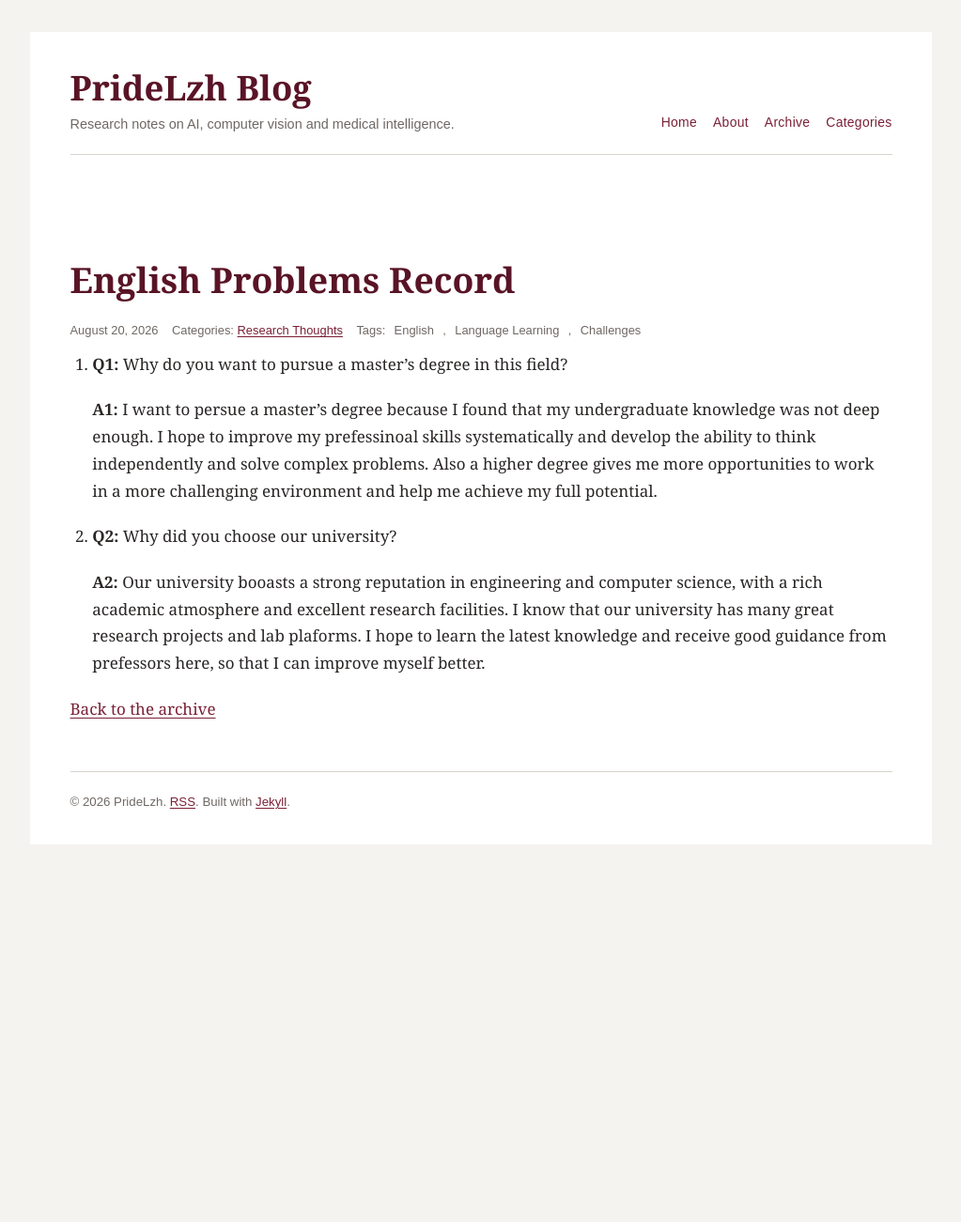
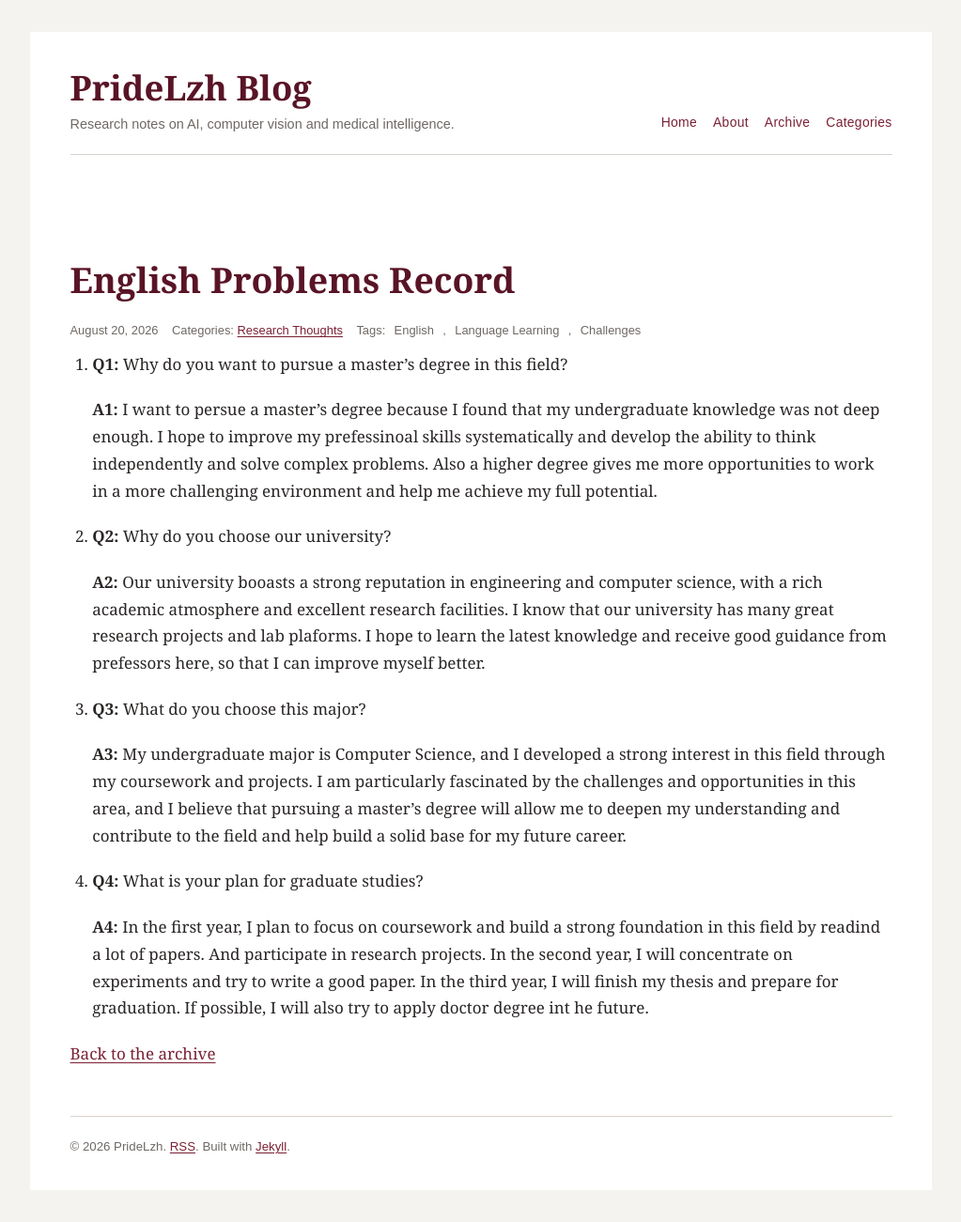
Before and after one commit to pridelzh/pridelzh.github.io, a Jekyll site: the page built from _posts/2026-08-20-english-problems-record.md, in a window 1280 px wide. Shown: the whole page at 94% size, without its empty margins (128-1151 px from the left). Built offline with Jekyll 4.4.1, drawn with Linux system fonts in a browser that asks for light colours; before the commit the page ends 933 px from its top, so only the background shows below that.

Commit message:
update 2026-08-02-record-algorithm-exercise.md on 2026/08/24

```diff
--- a/_posts/2026-08-20-english-problems-record.md
+++ b/_posts/2026-08-20-english-problems-record.md
@@ -15,6 +15,14 @@ excerpt: "A record of my English learning challenges and reflections and prepare
 
    **A1:** I want to persue a master's degree because I found that my undergraduate knowledge was not deep enough. I hope to improve my prefessinoal skills systematically and develop the ability to think independently and solve complex problems. Also a higher degree gives me  more opportunities to work in a more challenging environment and help me achieve my full potential.
 
-2. **Q2:** Why did you choose our university?
+2. **Q2:** Why do you choose our university?
 
    **A2:** Our university booasts a strong reputation in engineering and computer science, with a rich academic atmosphere and excellent research facilities. I know that our university has many great research projects and lab plaforms. I hope to learn the latest knowledge and receive good guidance from prefessors here, so that I can improve myself better.
+
+3. **Q3:** What do you choose this major?
+
+    **A3:** My undergraduate major is Computer Science, and I developed a strong interest in this field through my coursework and projects. I am particularly fascinated by the challenges and opportunities in this area, and I believe that pursuing a master's degree will allow me to deepen my understanding and contribute to the field and help build a solid base for my future career.
+
+4. **Q4:** What is your plan for graduate studies?
+
+   **A4:** In the first year, I plan to focus on coursework and build a strong foundation in this field by readind a lot of papers. And participate in research projects. In the second year, I will concentrate on experiments and try to write a good paper. In the third year, I will finish my thesis and prepare for graduation. If possible, I will also try to apply doctor degree int he future.
```
Also changed, not shown: _posts/2026-08-02-record-algorithm-exercise.md (+62 -1 lines).
